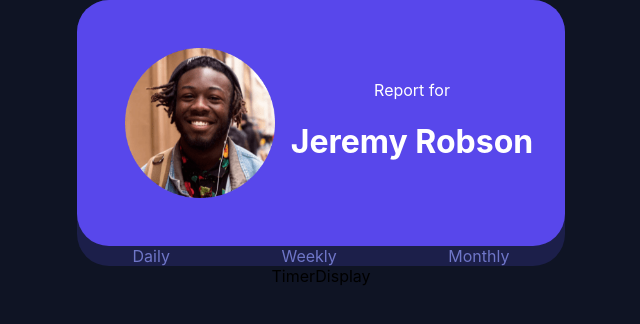
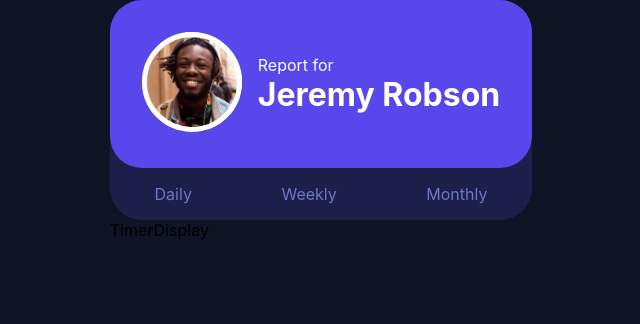
Before and after one commit to KatSchultz/frontend-mentor, a React (Create React App) app in the folder time-tracking-dashboard/: page / in a window 1280 px wide. Shown: the top 324 px of the page, without its empty margins (319-959 px from the left). Built offline with nearby package versions, Linux system fonts and the light colour scheme.

Commit message:
got image border to overlay image

```diff
--- a/time-tracking-dashboard/src/App.css
+++ b/time-tracking-dashboard/src/App.css
@@ -1,5 +1,10 @@
+* {
+  box-sizing: border-box;
+  margin: 0;
+}
+
 .App {
-  text-align: center;
+  /* text-align: center; */
   background-color: hsl(226, 43%, 10%);
   min-height: 100vh;
   display: flex;
--- a/time-tracking-dashboard/src/components/Profile/Profile.css
+++ b/time-tracking-dashboard/src/components/Profile/Profile.css
@@ -12,17 +12,34 @@
   border-radius: 2rem;
 }
 
+.img-holder {
+  position: relative;
+}
+
 #profile-img {
-  padding: 1rem;
-  max-width: 150px;
+  width: 100px;
+}
+
+.img-border {
+  position: absolute;
+  width: 100px;
+  height: 100px;
+  border: 5px solid white;
+  border-radius: 50%;
+  top: 0;
 }
 
 .profile-info {
   color: white;
+  padding-left: 1rem;
+  display: flex;
+  flex-direction: column;
+  justify-content: left;
 }
 
 .nav {
   display: flex;
   justify-content: space-around;
   color: hsl(235, 45%, 61%);
+  padding: 1rem 0rem;
 }
--- a/time-tracking-dashboard/src/components/Profile/Profile.jsx
+++ b/time-tracking-dashboard/src/components/Profile/Profile.jsx
@@ -8,7 +8,10 @@ export default function Profile() {
   return (
     <div className="user-container">
       <div className="user-display">
-        <img src={jeremy} alt="headshot" id="profile-img" />
+        <div className="img-holder">
+          <img src={jeremy} alt="headshot" id="profile-img" />
+          <div className="img-border"></div>
+        </div>
         <div className="profile-info">
           <p>Report for</p>
           <h1>{user.name}</h1>
```
